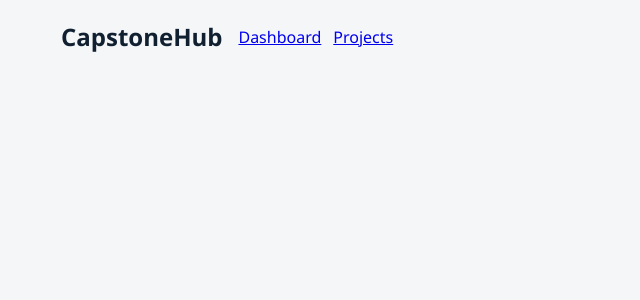
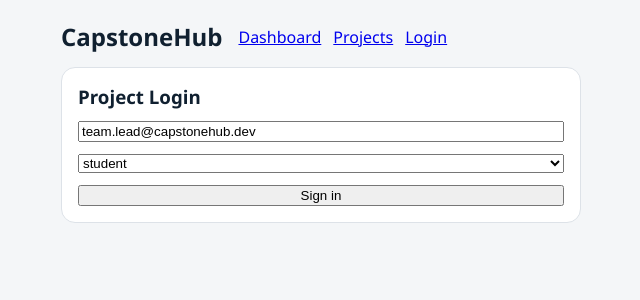
Before and after one commit to quangkhai16122004-ship-it/test-fairgit, a React (Vite) app in the folder apps/web/: page /login in a window 1280 px wide. Shown: the top 300 px of the page, without its empty margins (9-649 px from the left). Built offline with nearby package versions, Linux system fonts and the light colour scheme; no server answers.

Commit message:
feat(web): add login page and auth context wiring for session-aware views

```diff
--- a/apps/web/src/App.tsx
+++ b/apps/web/src/App.tsx
@@ -1,9 +1,11 @@
 import React from "react";
 import { BrowserRouter, Link, Route, Routes } from "react-router-dom";
+import { ProjectTable } from "./components/ProjectTable";
 import { fetchDashboard, fetchProjects, type ProjectItem } from "./lib/api";
+import { AuthProvider } from "./lib/auth";
 import { DashboardPage } from "./pages/DashboardPage";
+import { LoginPage } from "./pages/LoginPage";
 import { ProjectForm } from "./pages/ProjectForm";
-import { ProjectTable } from "./components/ProjectTable";
 import "./styles.css";
 
 export function App() {
@@ -17,12 +19,14 @@ export function App() {
 
   return (
     <BrowserRouter>
+      <AuthProvider>
         <div className="layout">
           <header style={{ display: "flex", gap: 16, marginBottom: 14 }}>
             <h2 style={{ margin: 0 }}>CapstoneHub</h2>
             <nav style={{ display: "flex", gap: 12, alignItems: "center" }}>
               <Link to="/">Dashboard</Link>
               <Link to="/projects">Projects</Link>
+              <Link to="/login">Login</Link>
             </nav>
           </header>
 
@@ -37,8 +41,10 @@ export function App() {
                 </div>
               )}
             />
+            <Route path="/login" element={<LoginPage />} />
           </Routes>
         </div>
+      </AuthProvider>
     </BrowserRouter>
   );
 }
--- /dev/null
+++ b/apps/web/src/lib/auth.tsx
@@ -0,0 +1,26 @@
+import React from "react";
+
+type AuthState = {
+  token: string;
+  email: string;
+  role: "student" | "supervisor" | "admin";
+};
+
+type AuthContextType = {
+  state: AuthState | null;
+  setState: (next: AuthState | null) => void;
+};
+
+const AuthContext = React.createContext<AuthContextType>({
+  state: null,
+  setState: () => undefined,
+});
+
+export function useAuth() {
+  return React.useContext(AuthContext);
+}
+
+export function AuthProvider({ children }: { children: React.ReactNode }) {
+  const [state, setState] = React.useState<AuthState | null>(null);
+  return <AuthContext.Provider value={{ state, setState }}>{children}</AuthContext.Provider>;
+}
--- /dev/null
+++ b/apps/web/src/pages/LoginPage.tsx
@@ -0,0 +1,44 @@
+import React from "react";
+import { useAuth } from "../lib/auth";
+
+const API_BASE = "http://localhost:4300";
+
+export function LoginPage() {
+  const { state, setState } = useAuth();
+  const [email, setEmail] = React.useState("team.lead@capstonehub.dev");
+  const [role, setRole] = React.useState<"student" | "supervisor" | "admin">("student");
+  const [loading, setLoading] = React.useState(false);
+
+  async function login(e: React.FormEvent) {
+    e.preventDefault();
+    setLoading(true);
+    try {
+      const res = await fetch(`${API_BASE}/auth/login`, {
+        method: "POST",
+        headers: { "Content-Type": "application/json" },
+        body: JSON.stringify({ email, role }),
+      });
+      const data = await res.json();
+      setState({ token: data.token, email, role });
+    } finally {
+      setLoading(false);
+    }
+  }
+
+  if (state) {
+    return <div className="card">Logged in as {state.email} ({state.role})</div>;
+  }
+
+  return (
+    <form className="card grid" onSubmit={login} style={{ maxWidth: 520 }}>
+      <h3 style={{ margin: 0 }}>Project Login</h3>
+      <input value={email} onChange={(e) => setEmail(e.target.value)} placeholder="Email" />
+      <select value={role} onChange={(e) => setRole(e.target.value as "student" | "supervisor" | "admin")}>
+        <option value="student">student</option>
+        <option value="supervisor">supervisor</option>
+        <option value="admin">admin</option>
+      </select>
+      <button disabled={loading}>{loading ? "Signing in..." : "Sign in"}</button>
+    </form>
+  );
+}
```
Lines whose indentation alone changed are shown as unchanged.
